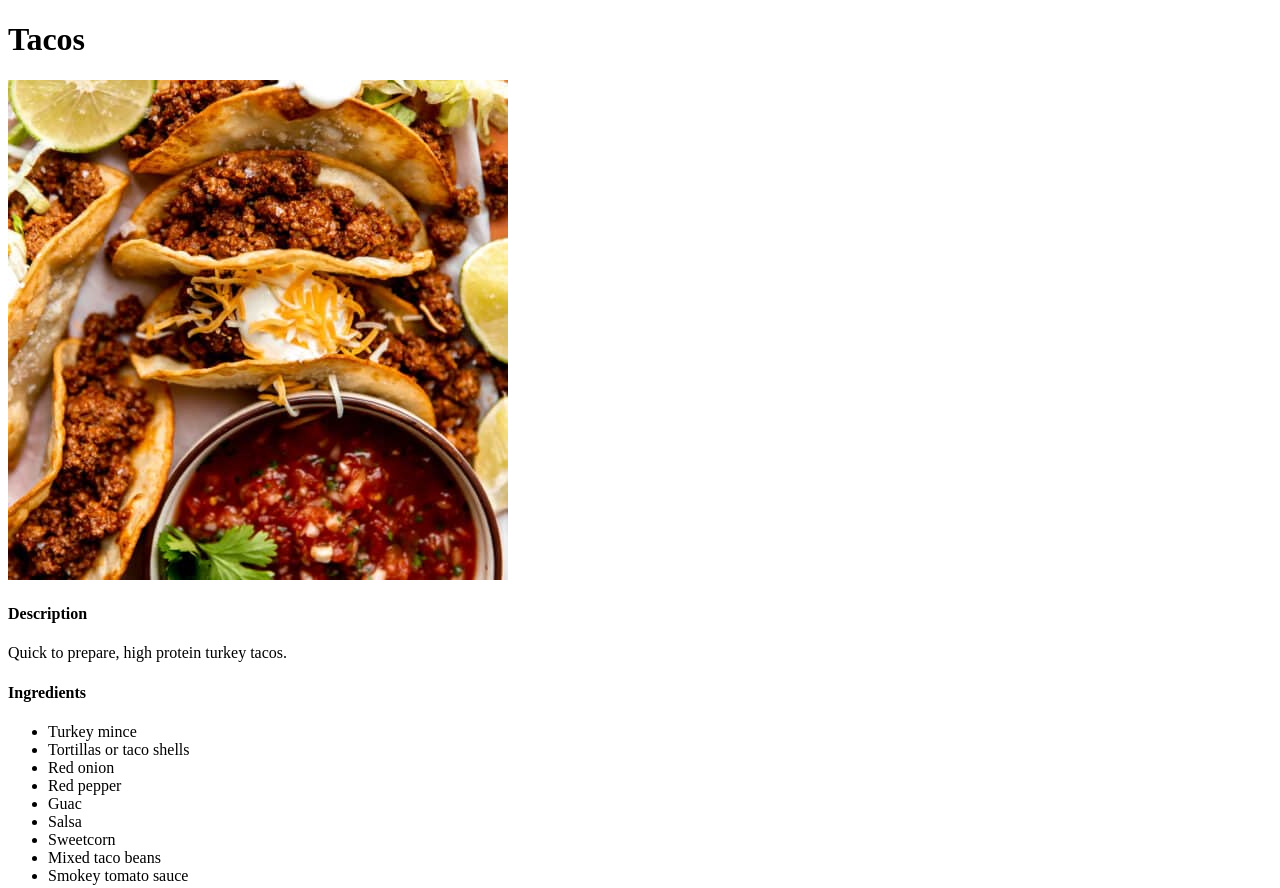
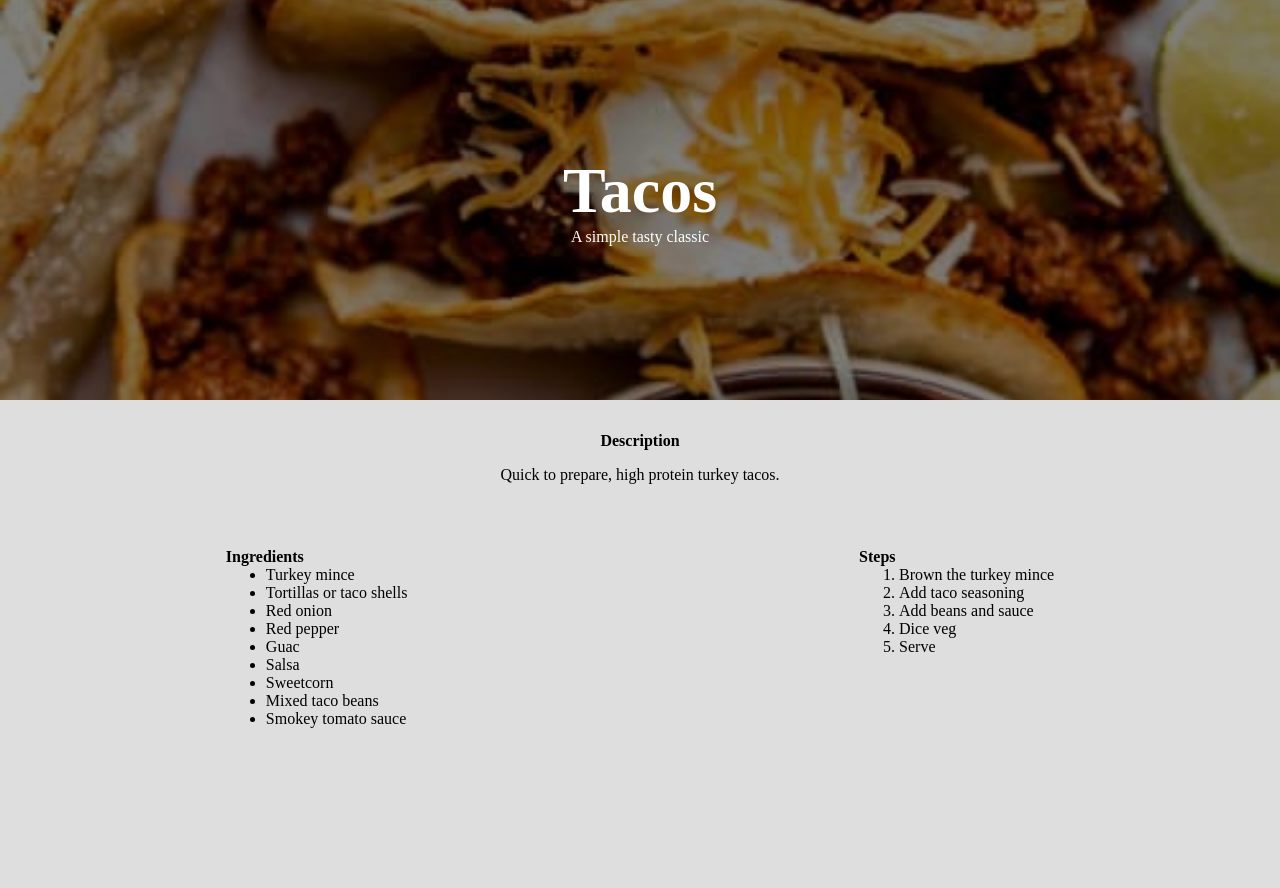
Before and after one commit to jwhudson/odin-recipes, a plain HTML site: page recipes/tacos.html in a window 1280 px wide. Shown: the top 888 px of the page. Drawn offline with Linux system fonts and the light colour scheme.

Commit message:
complete css for recipe pages

```diff
--- a/recipes/tacos.html
+++ b/recipes/tacos.html
@@ -4,13 +4,23 @@
     <meta charset="UTF-8">
     <meta http-equiv="X-UA-Compatible" content="IE=edge">
     <meta name="viewport" content="width=device-width, initial-scale=1.0">
+    <link rel="stylesheet" href="../styles.css">
     <title>Tacos</title>
 </head>
 <body>
+    <div class="hero-image hero-taco">
+        <div class="hero-text">
             <h1>Tacos</h1>
-    <img src="../images/tacos.jpg" alt="Tacos">
+            <p>A simple tasty classic</p>
+        </div>
+    </div>
+    <div class="recipe-info-section">
+        <div class="recipe-description">
             <h4>Description</h4>
             <p>Quick to prepare, high protein turkey tacos.</p>
+        </div>
+        <div class="recipe-boxes">
+            <div class="recipe-box">
                 <h4>Ingredients</h4>
                 <ul>
                     <li>Turkey mince</li>
@@ -23,6 +33,8 @@
                     <li>Mixed taco beans</li>
                     <li>Smokey tomato sauce</li>
                 </ul>
+            </div>
+            <div class="recipe-box">
                 <h4>Steps</h4>
                 <ol>
                     <li>Brown the turkey mince</li>
@@ -31,5 +43,8 @@
                     <li>Dice veg</li>
                     <li>Serve</li>
                 </ol>
+            </div>
+        </div>
+    </div>
 </body>
 </html>
--- a/styles.css
+++ b/styles.css
@@ -56,14 +56,29 @@ body {
 }
 
 .hero-image {
-    background-image: linear-gradient(rgba(0,0,0,0.5),
-    rgba(0,0,0,0.5)),
-    url('/images/tikkamasala.jpeg');
     height: 50vh;
     background-position: center;
     background-repeat: no-repeat;
     background-size: cover;
     position: relative;
+}
+
+.hero-curry {
+    background-image: linear-gradient(rgba(0,0,0,0.5),
+    rgba(0,0,0,0.5)),
+    url('/images/tikkamasala.jpeg');
+}
+
+.hero-taco {
+    background-image: linear-gradient(rgba(0,0,0,0.5),
+    rgba(0,0,0,0.5)),
+    url('/images/tacos.jpg');
+}
+
+.hero-fish {
+    background-image: linear-gradient(rgba(0,0,0,0.5),
+    rgba(0,0,0,0.5)),
+    url('/images/fish-and-chips.jpg');
 }
 
 .hero-text {
```
Also changed, not shown: recipes/curry.html (+1 -1 lines), recipes/fish-and-chips.html (+18 -2 lines). Lines whose indentation alone changed are shown as unchanged.
